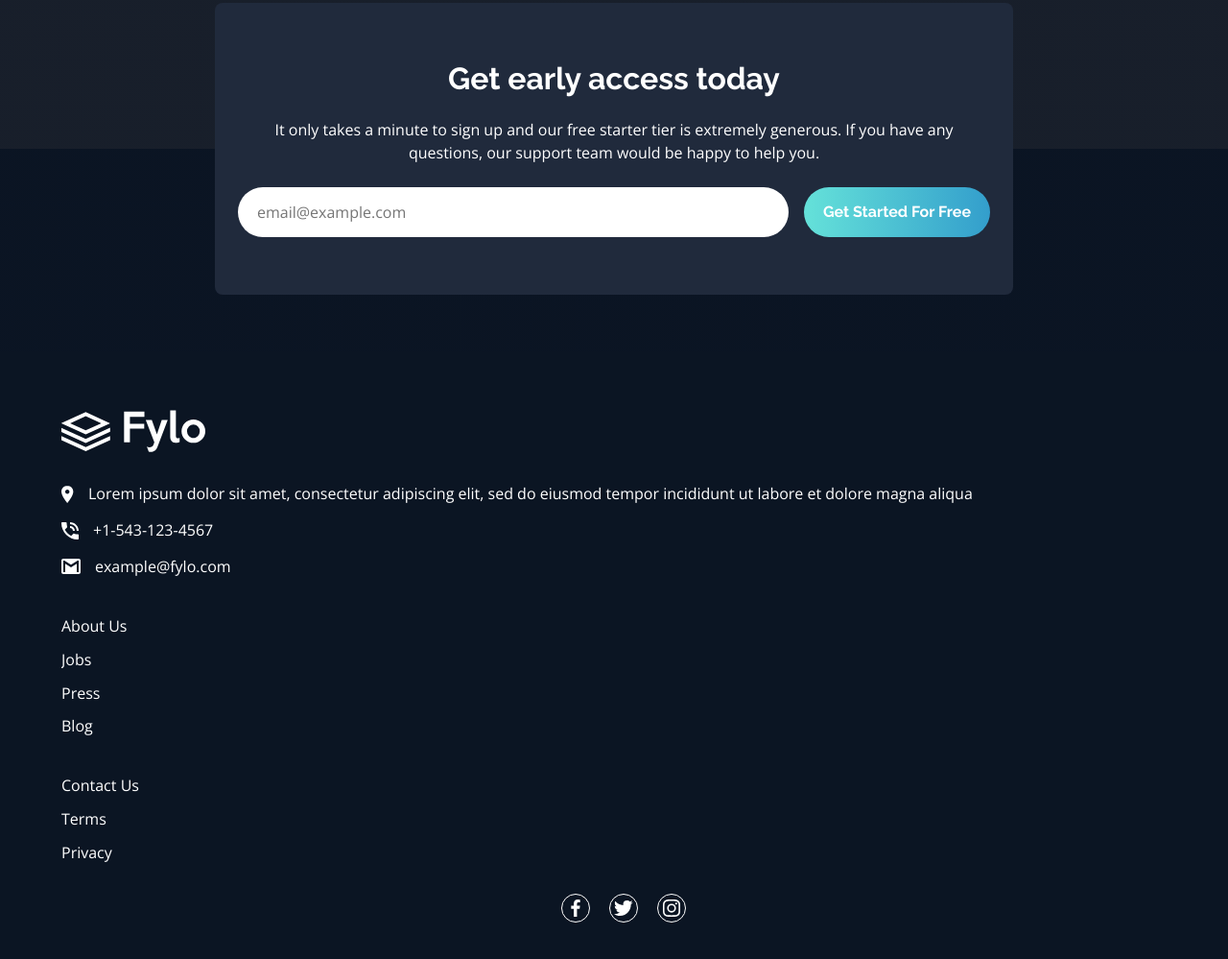
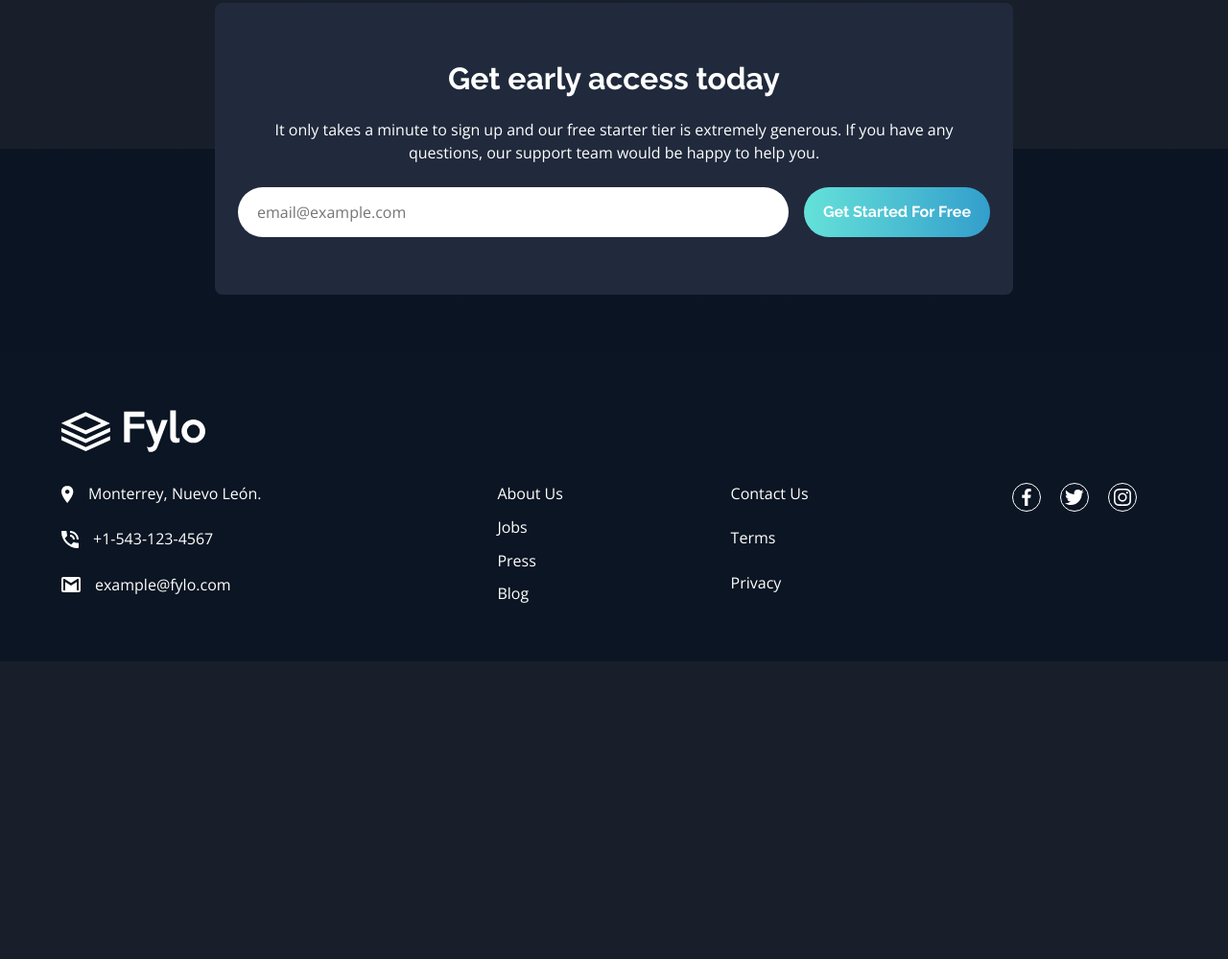
Before and after one commit to ricardozu/landingPage-Dark, a plain HTML site: page index.html in a window 1280 px wide. Shown: the part 2429-3428 px from the top of the page at 96% size. After the commit the page ends 3118 px from the top, so only its background shows below. Drawn offline with nearby package versions, Linux system fonts and the light colour scheme.

Commit message:
agregado los media queris y arreglado el footer

```diff
--- a/css/tablet.css
+++ b/css/tablet.css
@@ -45,3 +45,18 @@
 .join__form{
     grid-template-columns: 1fr max-content;
 }
+
+.footer__item{
+    display: grid;
+    grid-template-columns: 2fr 1fr 1fr 1fr;
+    gap: 2em;
+}
+
+.footer__nav{
+    margin-top: 0;
+}
+
+.footer__social{
+    margin-top: 0;
+
+}
--- a/index.html
+++ b/index.html
@@ -166,11 +166,14 @@
         <section class="footer__container container">
             <img src="./assets/img/logo.svg" class="footer__logo" alt="logo footer">
 
+            <div class="footer__item">
+
+
                 <div class="footer__content">
 
                 <p class="footer__contact footer__contact--firts">
                     <img src="./assets/icon/icon-location.svg"  class="footer__icon" alt="location logo">
-                    Lorem ipsum dolor sit amet, consectetur adipiscing elit, sed do eiusmod tempor incididunt ut labore et dolore magna aliqua
+                    Monterrey, Nuevo León.
                 </p>
 
                 <p class="footer__contact footer__contact--second">
@@ -203,6 +206,11 @@
                 <a href="#" class="footer__media"><img src="./assets/icon/instagram.svg" class="footer__img" alt=""></a>
                 </div>
 
+
+            </div>
+
+
+
         </section>
     </footer>
 </body>
```
Lines whose indentation alone changed are shown as unchanged.
